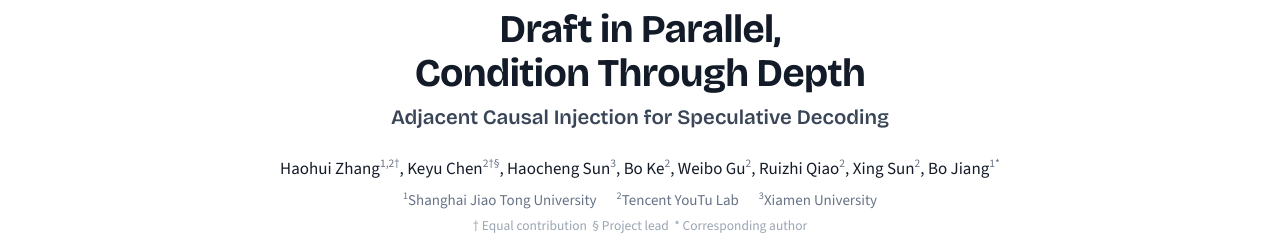
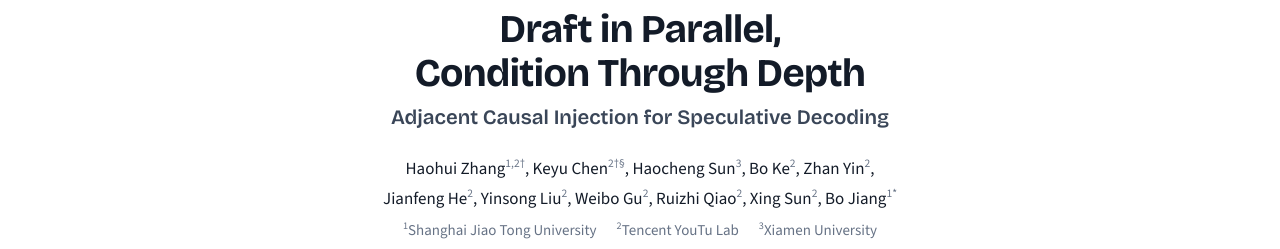
Before and after one commit to dspine-project/dspine-project.github.io, a plain HTML site: page index.html in a window 1280 px wide. Shown: the part 135-384 px from the top of the page. Drawn offline with nearby package versions, Linux system fonts and the light colour scheme.

Commit message:
Add project authors after Bo Ke and balance author wrapping

```diff
--- a/index.html
+++ b/index.html
@@ -107,7 +107,7 @@ h1, h2, h3 { font-family: var(--font-display); text-wrap: balance; margin: 0; le
 }
 .hero h1 { margin: 18px auto 0; font-size: clamp(1.7rem, 3.6vw, 2.45rem); line-height: 1.12; font-weight: 700; max-width: 26ch; }
 .hero .subtitle { margin-top: 8px; font: 600 clamp(1.05rem, 1.9vw, 1.28rem)/1.35 var(--font-display); color: var(--ink-2); }
-.authors { margin: 22px auto 0; font-size: 17px; line-height: 1.75; max-width: 46rem; }
+.authors { margin: 22px auto 0; font-size: 17px; line-height: 1.75; max-width: 46rem; text-wrap: balance; }
 .authors span { white-space: nowrap; }
 sup { font-size: .68em; color: var(--muted); }
 .affils { margin-top: 4px; font-size: 15px; color: var(--muted); display: flex; justify-content: center; flex-wrap: wrap; gap: 2px 20px; }
@@ -333,6 +333,7 @@ footer { border-top: 1px solid var(--line); padding-block: 28px 44px; text-align
     <p class="subtitle">Adjacent Causal Injection for Speculative Decoding</p>
     <p class="authors">
       <span>Haohui Zhang<sup>1,2†</sup>,</span> <span>Keyu Chen<sup>2†§</sup>,</span> <span>Haocheng Sun<sup>3</sup>,</span> <span>Bo Ke<sup>2</sup>,</span>
+      <span>Zhan Yin<sup>2</sup>,</span> <span>Jianfeng He<sup>2</sup>,</span> <span>Yinsong Liu<sup>2</sup>,</span>
       <span>Weibo Gu<sup>2</sup>,</span> <span>Ruizhi Qiao<sup>2</sup>,</span> <span>Xing Sun<sup>2</sup>,</span> <span>Bo Jiang<sup>1*</sup></span>
     </p>
     <div class="affils"><span><sup>1</sup>Shanghai Jiao Tong University</span><span><sup>2</sup>Tencent YouTu Lab</span><span><sup>3</sup>Xiamen University</span></div>
```
